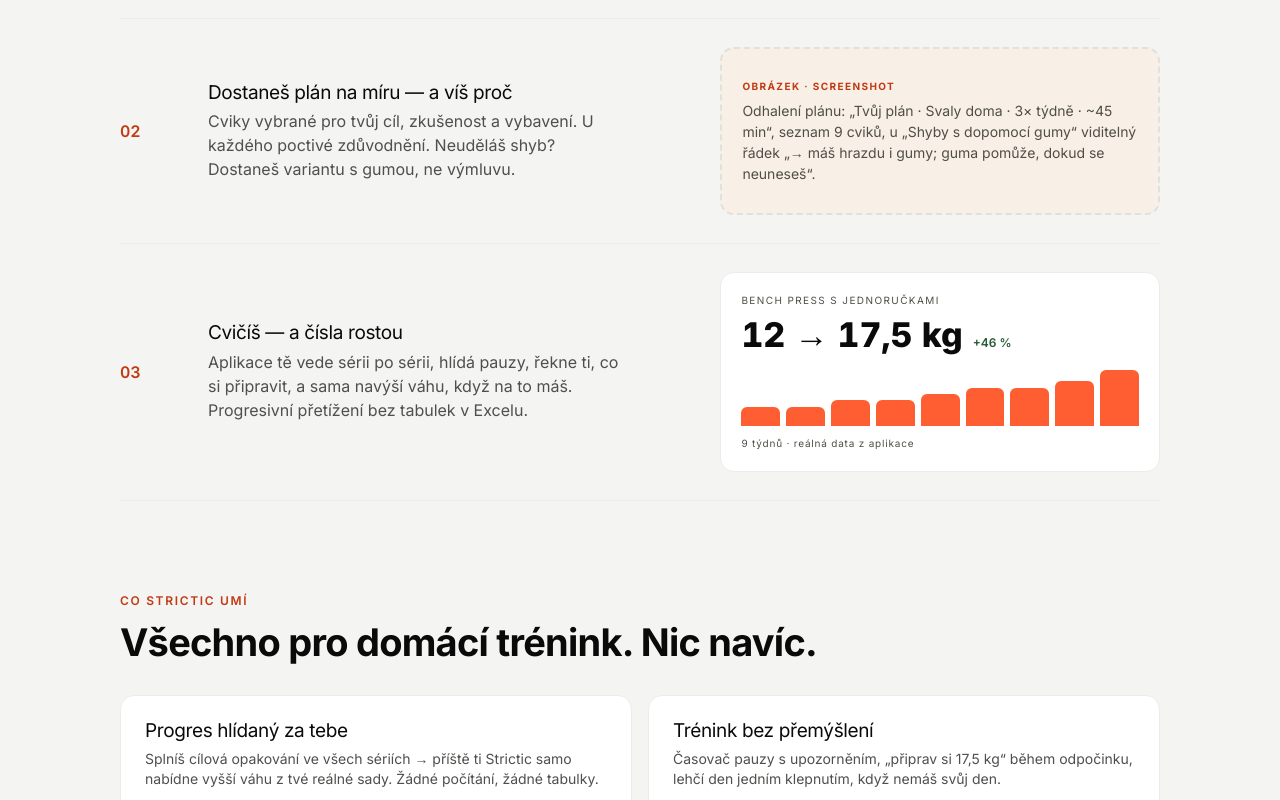
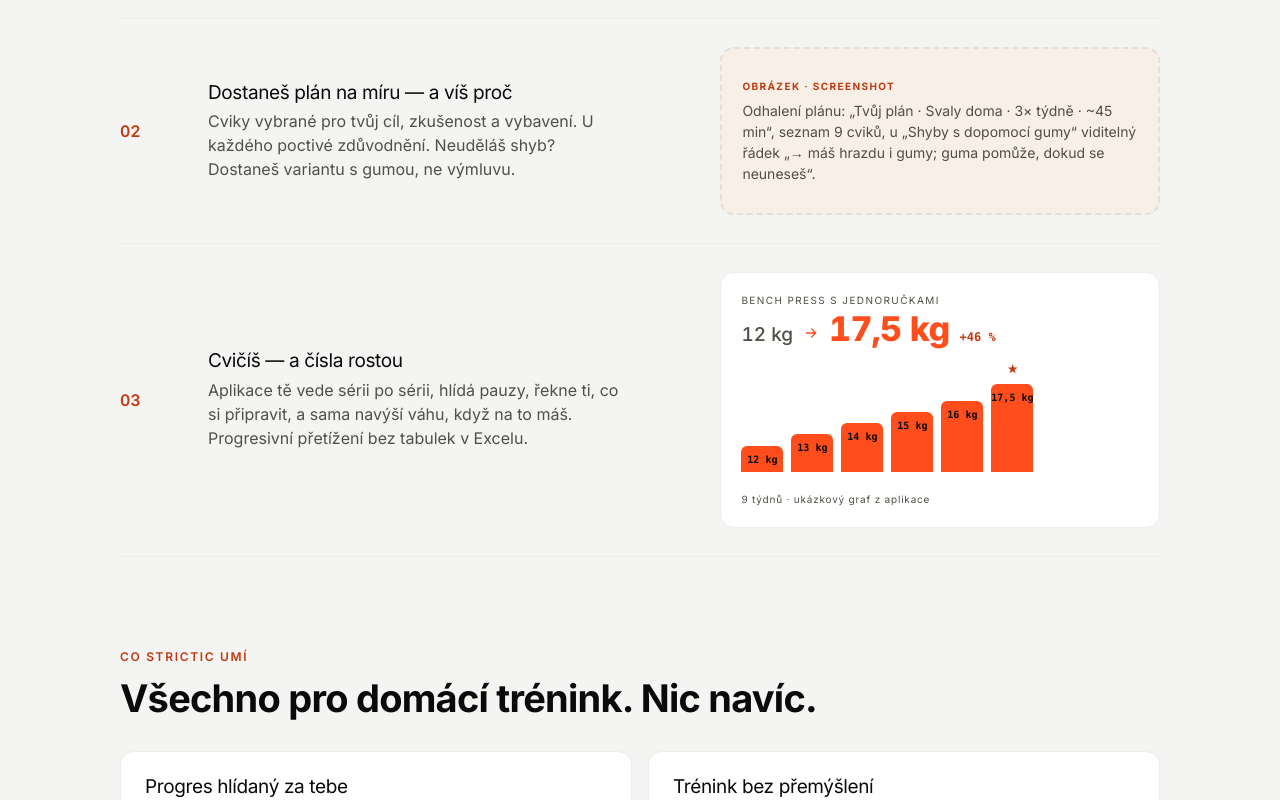
Before and after one commit to PetrGrabovsky/strictic-prototype, a Next.js app: page /cs in a window 1280 px wide. Shown: the part 1477-2277 px from the top of the page. Built offline with nearby package versions, Linux system fonts and the light colour scheme.

Commit message:
feat(landing): show the real progress chart in the how-it-works step

```diff
--- a/messages/cs.json
+++ b/messages/cs.json
@@ -483,9 +483,8 @@
           "title": "Cvičíš — a čísla rostou",
           "body": "Aplikace tě vede sérii po sérii, hlídá pauzy, řekne ti, co si připravit, a sama navýší váhu, když na to máš. Progresivní přetížení bez tabulek v Excelu.",
           "progressLabel": "Bench press s jednoručkami",
-          "progressValue": "12 → 17,5 kg",
-          "progressDelta": "+46 %",
-          "progressNote": "9 týdnů · reálná data z aplikace"
+          "progressChartLabel": "Ukázkový graf pokroku: růst pracovní váhy v čase",
+          "progressNote": "9 týdnů · ukázkový graf z aplikace"
         }
       }
     },
--- a/src/app/[locale]/(marketing)/_components/steps-section.tsx
+++ b/src/app/[locale]/(marketing)/_components/steps-section.tsx
@@ -1,29 +1,16 @@
 import { getTranslations } from 'next-intl/server'
-import { Card } from '@/components/ui/card'
 import { cn } from '@/lib/cn'
 import { ContentSection } from './content-section'
 import { PlaceholderCard } from './placeholder-card'
 import { SectionHeading } from './section-heading'
+import { TrainProgressCard } from './train-progress-card'
 
 const STEP_ITEMS = ['equipment', 'plan', 'train'] as const
 
-// Decorative volume bars (heights in %). Explicit ids keep React keys
-// stable despite repeated heights.
-const PROGRESS_BARS = [
-  { height: 34, id: 'w1' },
-  { height: 34, id: 'w2' },
-  { height: 45, id: 'w3' },
-  { height: 45, id: 'w4' },
-  { height: 57, id: 'w5' },
-  { height: 68, id: 'w6' },
-  { height: 68, id: 'w7' },
-  { height: 80, id: 'w8' },
-  { height: 100, id: 'w9' },
-] as const
-
 /**
- * "How it works" — three numbered steps. The final step shows a live
- * progress card; the others show a screenshot placeholder.
+ * "How it works" — three numbered steps. The final step shows the app's real
+ * progress chart with an illustrative climb; the others show a screenshot
+ * placeholder.
  */
 export const StepsSection = async () => {
   const t = await getTranslations('landing')
@@ -54,31 +41,11 @@ export const StepsSection = async () => {
               </p>
             </div>
             {id === 'train' ? (
-              <Card inset="md">
-                <div className="text-2xs text-ink-3 tracking-widest uppercase">
-                  {t('steps.items.train.progressLabel')}
-                </div>
-                <div className="mt-1 mb-3 flex items-baseline gap-2.5">
-                  <span className="text-2xl font-extrabold tabular-nums">
-                    {t('steps.items.train.progressValue')}
-                  </span>
-                  <span className="text-green text-xs font-semibold">
-                    {t('steps.items.train.progressDelta')}
-                  </span>
-                </div>
-                <div aria-hidden className="flex h-14 items-end gap-1.5">
-                  {PROGRESS_BARS.map((bar) => (
-                    <span
-                      className="bg-accent flex-1 rounded-t-sm opacity-90"
-                      key={bar.id}
-                      style={{ height: `${bar.height}%` }}
-                    />
-                  ))}
-                </div>
-                <small className="text-2xs text-ink-3 mt-2.5 block tracking-wide">
-                  {t('steps.items.train.progressNote')}
-                </small>
-              </Card>
+              <TrainProgressCard
+                chartLabel={t('steps.items.train.progressChartLabel')}
+                exerciseLabel={t('steps.items.train.progressLabel')}
+                note={t('steps.items.train.progressNote')}
+              />
             ) : (
               <PlaceholderCard
                 description={t(`steps.items.${id}.imageDescription`)}
--- /dev/null
+++ b/src/app/[locale]/(marketing)/_components/train-progress-card.tsx
@@ -0,0 +1,100 @@
+'use client'
+
+import { useFormatter } from 'next-intl'
+import { Card } from '@/components/ui/card'
+import { ArrowRightIcon } from '@/components/ui/icons'
+import { BigChart } from '@/features/progress/components/big-chart'
+import { cn } from '@/lib/cn'
+import { formatKg } from '@/lib/format'
+
+/**
+ * An illustrative working-weight climb — the one place on the landing that
+ * shows the product's real chart, so the numbers are a plausible example, not
+ * marketing invention (the note says as much). Explicit ids keep the React
+ * keys stable and let the peak be marked by id, not array index. This single
+ * array is the only source for the chart, the from→to line and the delta, so
+ * they can never drift apart.
+ */
+const JOURNEY = [
+  { id: 'w1', kg: 12 },
+  { id: 'w2', kg: 13 },
+  { id: 'w3', kg: 14 },
+  { id: 'w4', kg: 15 },
+  { id: 'w5', kg: 16 },
+  { id: 'w6', kg: 17.5 },
+] as const
+
+/** Height that matches the in-app exercise chart, so the preview is faithful. */
+const CHART_HEIGHT = 88
+
+const WEIGHTS: readonly number[] = JOURNEY.map((point) => point.kg)
+const FIRST_KG = JOURNEY[0].kg
+const LAST_KG = WEIGHTS.at(-1) ?? FIRST_KG
+// The last bar to reach the peak wins the star — a monotonic climb makes that
+// the newest, matching how the app stars an all-time best.
+const PEAK_ID = JOURNEY[WEIGHTS.lastIndexOf(Math.max(...WEIGHTS))].id
+const GAIN_FRACTION = (LAST_KG - FIRST_KG) / FIRST_KG
+
+type Props = Readonly<{
+  chartLabel: string
+  exerciseLabel: string
+  note: string
+}>
+
+/**
+ * The "cvičíš — a čísla rostou" step's proof: the actual {@link BigChart} the
+ * app draws on the Progress screen, fed an illustrative climb, rather than a
+ * decorative bar strip. A client leaf because `BigChart` is interactive; the
+ * server shell resolves every string and hands it down, keeping translations
+ * off the client bundle (mirrors `PhoneMock` → `PhoneMockScreen`).
+ */
+export const TrainProgressCard = ({
+  chartLabel,
+  exerciseLabel,
+  note,
+}: Props) => {
+  const format = useFormatter()
+
+  return (
+    <Card inset="md">
+      <div className="text-2xs text-ink-3 tracking-widest uppercase">
+        {exerciseLabel}
+      </div>
+      <div className="mt-1 mb-3.5 flex flex-wrap items-baseline gap-x-2.5 gap-y-1">
+        <span className="text-ink-3 text-lg font-medium tabular-nums">
+          {formatKg(format, FIRST_KG)}
+        </span>
+        <span className="text-accent">
+          <ArrowRightIcon size={16} />
+        </span>
+        <span
+          className={cn(
+            'text-accent text-2xl leading-none font-extrabold',
+            'tracking-tight tabular-nums',
+          )}
+        >
+          {formatKg(format, LAST_KG)}
+        </span>
+        <span className="text-accent-deep font-mono text-xs font-bold tabular-nums">
+          {format.number(GAIN_FRACTION, {
+            signDisplay: 'exceptZero',
+            style: 'percent',
+          })}
+        </span>
+      </div>
+      <BigChart
+        format={(value) => formatKg(format, value)}
+        height={CHART_HEIGHT}
+        label={chartLabel}
+        points={JOURNEY.map((point) => ({
+          isPr: point.id === PEAK_ID,
+          key: point.id,
+          value: point.kg,
+        }))}
+      />
+      <small className="text-2xs text-ink-3 mt-3 block tracking-wide">
+        {note}
+      </small>
+    </Card>
+  )
+}
```
